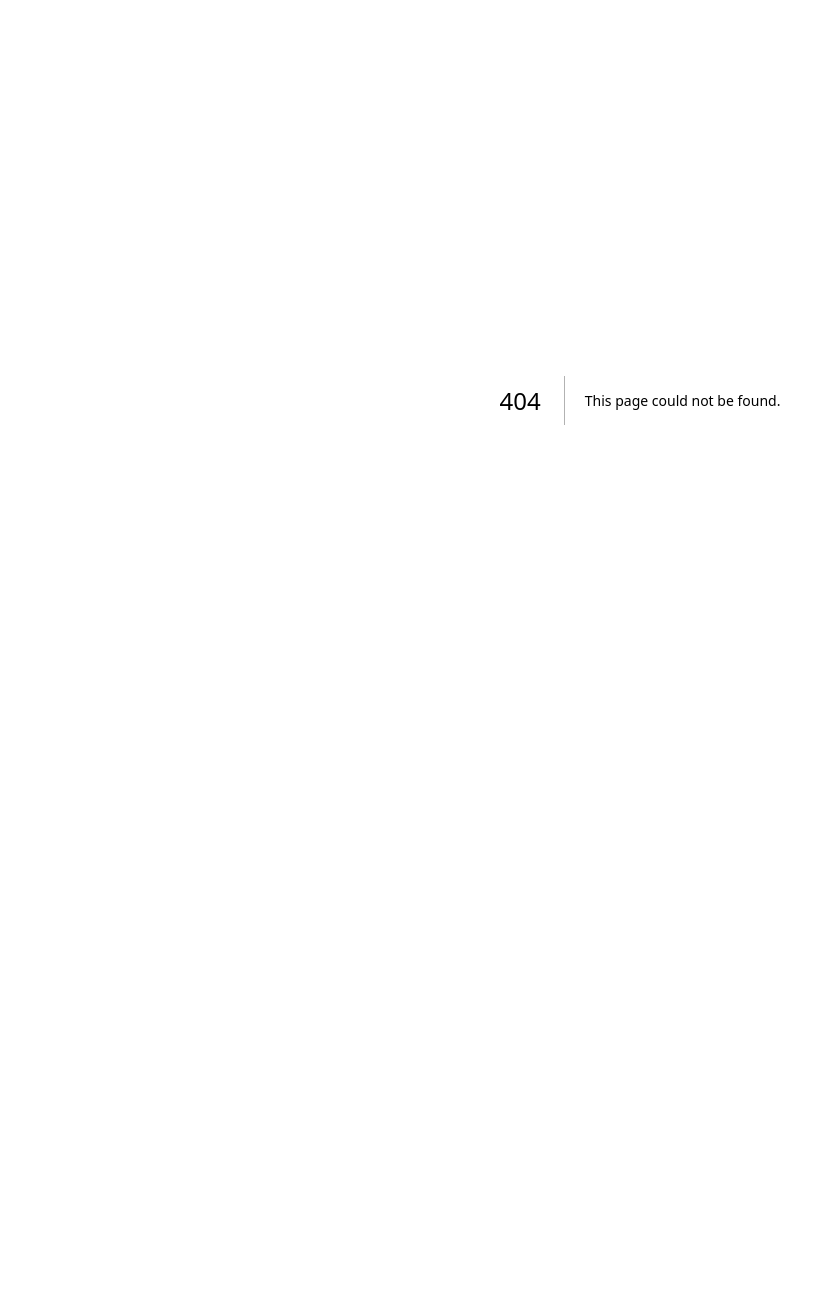
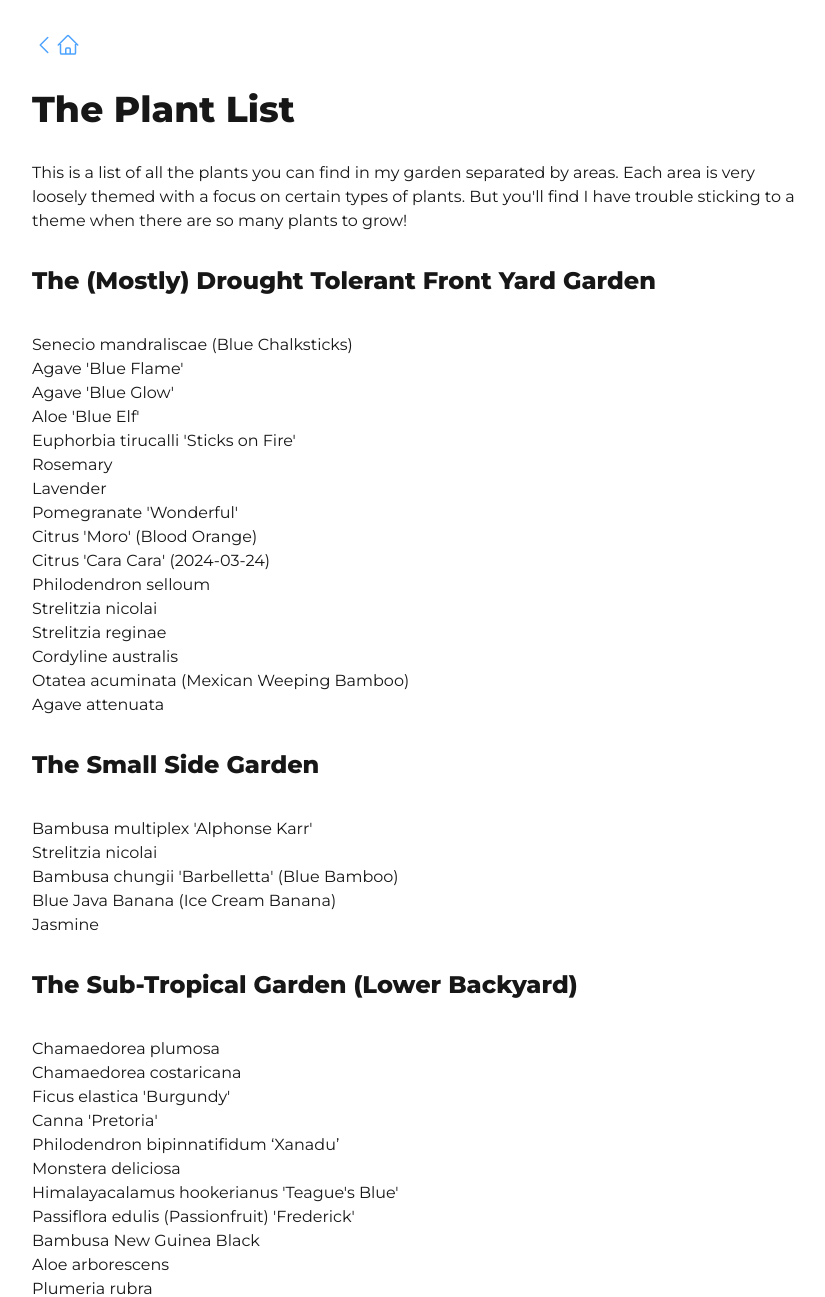
Before and after one commit to ryanfisher/ryanfisher.io, a Next.js app: page /garden/plants in a window 1280 px wide. Before the commit this address had no page. Shown: the top 1297 px of the page, without its empty margins (0-825 px from the left). Before the commit the page ends 800 px from the top, so only its background shows below. Built offline with nearby package versions, Linux system fonts and the light colour scheme.

Commit message:
add garden and plant list

```diff
--- /dev/null
+++ b/src/app/garden/page.tsx
@@ -0,0 +1,13 @@
+import Headline from "@/components/Headline"
+import PageWrap from "@/components/PageWrap"
+import Paragraph from "@/components/Paragraph"
+import Link from "next/link"
+
+export default async function Page() {
+    return (
+        <PageWrap showHomeNav>
+            <Headline>The Garden</Headline>
+            <Paragraph><Link href="/garden/plants">the plant list</Link></Paragraph>
+        </PageWrap>
+    )
+}
--- /dev/null
+++ b/src/app/garden/plants/page.tsx
@@ -0,0 +1,135 @@
+import H2 from "@/components/H2"
+import Headline from "@/components/Headline"
+import PageWrap from "@/components/PageWrap"
+import Paragraph from "@/components/Paragraph"
+import Link from "next/link"
+
+const breadcrumbs = [
+    {text: "garden", link: "/garden"}
+]
+
+export default async function Page() {
+    return (
+        <PageWrap showHomeNav breadcrumbs={breadcrumbs}>
+            <Headline>The Plant List</Headline>
+            <Paragraph>
+                This is a list of all the plants you can find in my garden
+                separated by areas. Each area is very loosely themed with a
+                focus on certain types of plants. But you'll find I have
+                trouble sticking to a theme when there are so many plants to
+                grow!
+            </Paragraph>
+
+            <H2>The (Mostly) Drought Tolerant Front Yard Garden</H2>
+
+            <Paragraph>
+            <ul>
+                <li>Senecio mandraliscae (Blue Chalksticks)</li>
+                <li>Agave 'Blue Flame'</li>
+                <li>Agave 'Blue Glow'</li>
+                <li>Aloe 'Blue Elf'</li>
+                <li>Euphorbia tirucalli 'Sticks on Fire'</li>
+
+                <li>Rosemary</li>
+                <li>Lavender</li>
+
+                <li>Pomegranate 'Wonderful'</li>
+                <li>Citrus 'Moro' (Blood Orange)</li>
+                <li>Citrus 'Cara Cara' (2024-03-24)</li>
+
+                <li>Philodendron selloum</li>
+
+                <li>Strelitzia nicolai</li>
+                <li>Strelitzia reginae</li>
+                <li>Cordyline australis</li>
+                <li>Otatea acuminata (Mexican Weeping Bamboo)</li>
+                <li>Agave attenuata</li>
+            </ul>
+            </Paragraph>
+
+            <H2>The Small Side Garden</H2>
+
+            <Paragraph>
+                <ul>
+                    <li>Bambusa multiplex 'Alphonse Karr'</li>
+                    <li>Strelitzia nicolai</li>
+                    <li>Bambusa chungii 'Barbelletta' (Blue Bamboo)</li>
+                    <li>Blue Java Banana (Ice Cream Banana)</li>
+                    <li>Jasmine</li>
+                </ul>
+            </Paragraph>
+
+            <H2>The Sub-Tropical Garden (Lower Backyard)</H2>
+
+            <Paragraph>
+                <ul>
+                <li>Chamaedorea plumosa</li>
+                <li>Chamaedorea costaricana</li>
+                <li>Ficus elastica 'Burgundy'</li>
+                <li>Canna 'Pretoria'</li>
+                <li>Philodendron bipinnatifidum ‘Xanadu’</li>
+                <li>Monstera deliciosa</li>
+                <li>Himalayacalamus hookerianus 'Teague's Blue'</li>
+
+                <li>Passiflora edulis (Passionfruit) 'Frederick'</li>
+
+                <li>Bambusa New Guinea Black</li>
+
+                <li>Aloe arborescens</li>
+                <li>Plumeria rubra</li>
+
+                <li>Citrus 'Bearss Lime'</li>
+
+                <li>Archontophoenix alexandrae (King Palm)</li>
+                <li>Syagrus romanzoffiana (Queen Palm)</li>
+                <li>Dracaena marginata</li>
+                <li>Cordyline fruticosa (Ti Plant)</li>
+                <li>Hibiscus</li>
+
+                <li>Nephrolepsis exaltata (Boston Fern)</li>
+                <li>Cyperus papyrus</li>
+                <li>Colocasia esculenta 'Coal Miner'</li>
+                </ul>
+            </Paragraph>
+
+            <H2>The Upper Backyard (Mediterranean Influenced Garden)</H2>
+            <Paragraph>
+                <ul>
+                <li>Citrus 'Moro' (Blood Orange)</li>
+                <li>Bougainvillea 'San Diego Red'</li>
+                <li>Pomegranate 'Angel Red'</li>
+                <li>Feijoa sellowiana (Pineapple Guava)</li>
+                <li>Citrus 'Murcott Mandarin'</li>
+
+                <li>Citrus 'Key Lime'</li>
+                <li>Citrus 'Meyer Improved Lemon'</li>
+                <li>Citrus 'Eureka Lemon'</li>
+                <li>Pineapple Guava 'Nazemetz'</li>
+
+                <li>Panache 'Tiger' Fig</li>
+                <li>Kadota Fig</li>
+
+                <li>Avocado 'Fuerte'</li>
+                <li>Avocado 'Hass'</li>
+
+                <li>Apple 'Anna'</li>
+                <li>Apple 'Dorsett Golden'</li>
+                <li>Blueberry 'Misty'</li>
+                <li>Blueberry 'O'Neal'</li>
+
+                <li>Artichoke</li>
+                <li>Acanthus mollis (Bear's Breech)</li>
+                <li>Alstroemeria (Peruvian Lily)</li>
+                <li>Loquat 'Gold Nugget'</li>
+
+                <li>Loquat 'Champagne'</li>
+
+                <li>Blue Java Banana (Ice Cream Banana)</li>
+
+                <li>Cherry 'Minnie Royal'</li>
+                <li>Cherry 'Royal Lee'</li>
+                </ul>
+            </Paragraph>
+        </PageWrap>
+    )
+}
--- a/src/app/page.tsx
+++ b/src/app/page.tsx
@@ -38,7 +38,8 @@ export default function Home() {
 
       <Paragraph>
         When I'm not building software, I like to spend time outside, often still building. I've built my
-        own <Link href="/shed">office shed</Link>, a "treehouse" for my kids, a waterfall/pond (with more planned), and an ever-growing garden.
+        own <Link href="/shed">office shed</Link>, a "treehouse" for my kids, a
+        waterfall/pond (with more planned), and an ever-growing <Link href="/garden">garden</Link>.
       </Paragraph>
 
       <div className="gap-4 items-center">
--- /dev/null
+++ b/src/app/types.ts
@@ -0,0 +1,4 @@
+export type Breadcrumb = {
+    text: string
+    link: string
+}
```
Also changed, not shown: src/components/PageWrap.tsx (+4 -4 lines).
